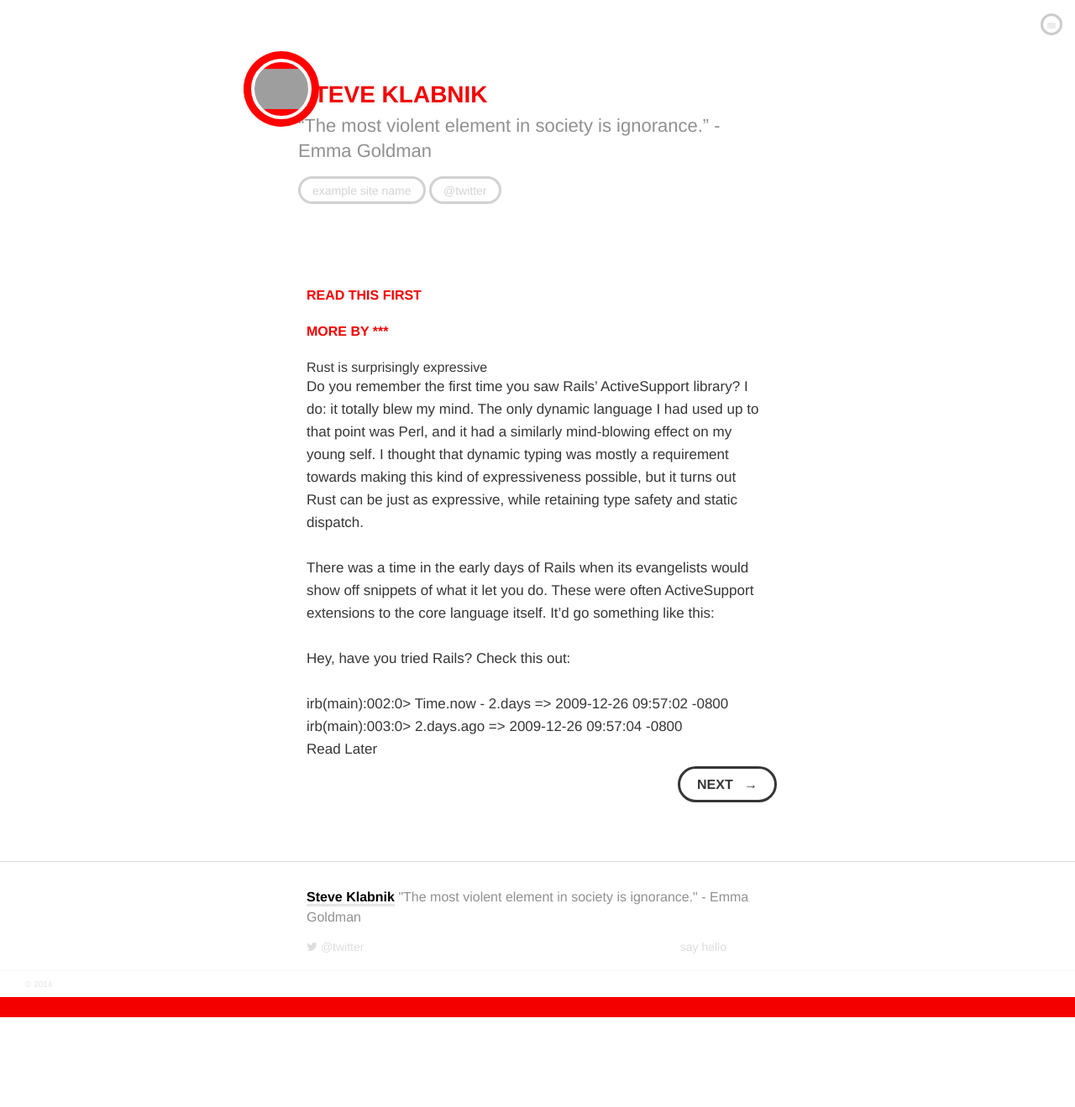
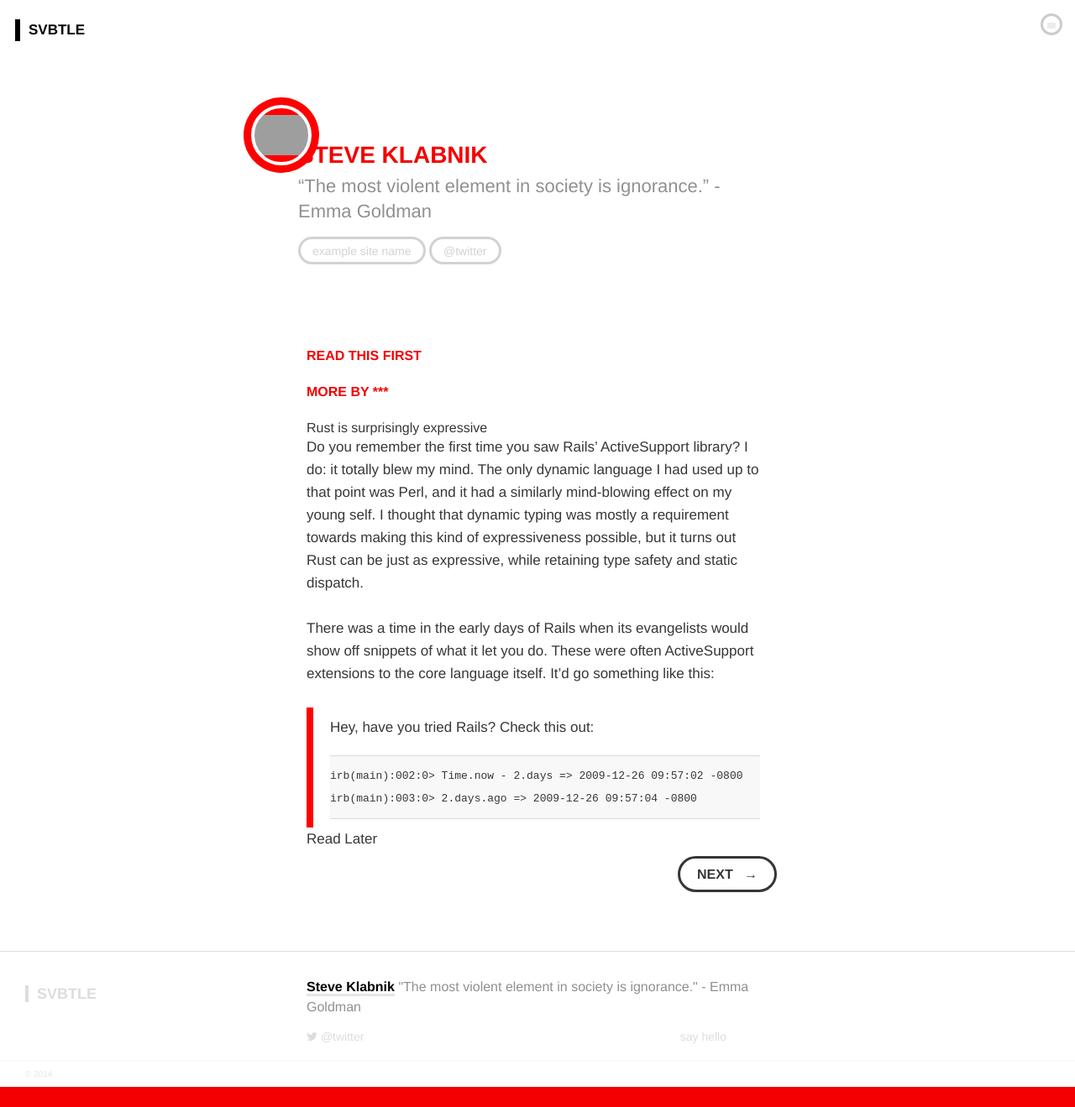
Before and after one commit to orlando/svbtle-jekyll, a Jekyll site: the page built from _posts/2013-9-03-rust-is-surprisingly-expressive.markdown, in a window 1280 px wide. Shown: the whole page at 84% size. Built offline with Jekyll 4.4.1, drawn with Linux system fonts in a browser that asks for light colours; nearby versions of some CDN libraries; Markdown is read by kramdown in place of the engine named in the settings; before the commit the page ends 1212 px from its top, so only the background shows below that; grey boxes are pictures that could not be loaded.

Commit message:
Logo SVBTLE for main view

```diff
--- a/_layouts/base.html
+++ b/_layouts/base.html
@@ -40,6 +40,10 @@
   <body style="zoom: 1;">
     <div class="main-container">
 
+      <a href="https://svbtle.com" class="home_logotype_link">
+        <h1>Svbtle</h1>
+      </a>
+
       <div class="header-container">
         <header class="main-header">
           <figure class="avatar">
@@ -72,6 +76,10 @@
       </nav>
 
       <div class="line"></div>
+
+      <div class="foot_logo">
+        <a href="https://svbtle.com"><span>Svbtle</span></a>
+      </div>
 
       <div class="foot_userbar">
         <a href="#" class="bottom_tagline">
--- a/_posts/2013-9-03-rust-is-surprisingly-expressive.markdown
+++ b/_posts/2013-9-03-rust-is-surprisingly-expressive.markdown
@@ -14,11 +14,9 @@ There was a time in the early days of Rails when its evangelists would show off
 
 <br>
 
-Hey, have you tried Rails? Check this out:
+> Hey, have you tried Rails? Check this out:
 
-<br>
-
-> irb(main):002:0> Time.now - 2.days
+> <code>irb(main):002:0> Time.now - 2.days
 > => 2009-12-26 09:57:02 -0800
 > irb(main):003:0> 2.days.ago
-> => 2009-12-26 09:57:04 -0800
+> => 2009-12-26 09:57:04 -0800</code>
--- a/assets/stylesheets/styles.css
+++ b/assets/stylesheets/styles.css
@@ -56,7 +56,7 @@ figure {
   width: 90px;
   float: left;
   left: 250px;
-  top: 45px;
+  top: 100px;
   position: absolute;
 }
 
@@ -72,6 +72,50 @@ figure.avatar a {
   background-size: 100%;
   top: 9px;
   margin: 0 auto;
+}
+
+.home_logotype_link {
+  padding-top: 23px;
+  padding-left: 18px;
+  padding-right: 18px;
+  padding-bottom: 23px;
+  display: inline-block;
+  transition-property: all;
+  transition-duration: .5s;
+  -webkit-transition-timing-function: cubic-bezier(0.165,0.630,0.140,0.820);
+  -moz-transition-timing-function: cubic-bezier(0.165,0.630,0.140,0.820);
+  -ms-transition-timing-function: cubic-bezier(0.165,0.630,0.140,0.820);
+  -o-transition-timing-function: cubic-bezier(0.165,0.630,0.140,0.820);
+  transition-timing-function: cubic-bezier(0.165,0.630,0.140,0.820);
+}
+
+.home_logotype_link:hover h1{
+  color: #000;
+  border-left: 6px solid #000;
+  opacity: 1;
+}
+
+.home_logotype_link h1 {
+  position: relative;
+  font-size: 17px;
+  line-height: 26px;
+  font-weight: 900;
+  margin: 0;
+  padding: 0;
+  display: block;
+  text-align: left;
+  padding-left: 10px;
+  text-transform: uppercase;
+  transition-property: all;
+  transition-duration: .5s;
+  -webkit-transition-timing-function: cubic-bezier(0.165,0.630,0.140,0.820);
+  -moz-transition-timing-function: cubic-bezier(0.165,0.630,0.140,0.820);
+  -ms-transition-timing-function: cubic-bezier(0.165,0.630,0.140,0.820);
+  -o-transition-timing-function: cubic-bezier(0.165,0.630,0.140,0.820);
+  transition-timing-function: cubic-bezier(0.165,0.630,0.140,0.820);
+  opacity: .4;
+  z-index: 0;
+  color: #e3e3e3;
 }
 
 /* Main Header */
@@ -200,6 +244,30 @@ article:nth-child(3)::before,
 
 .post {
   color: #373737;
+}
+
+.post blockquote {
+  border-left: 8px solid red;
+  padding-left: 10px;
+}
+
+.post blockquote p {
+  padding: 10px;
+}
+
+.post code {
+  background-color: rgb(248, 248, 248);
+  border: 1px solid rgba(144, 144, 144, .3);
+  display: block;
+  font-size: 13px;
+  margin-right: 0;
+  padding: 10px 0;
+  width: auto;
+  border-left: 0;
+  border-right: 0;
+  margin: 0 auto;
+  max-width: 550px;
+  overflow: auto;
 }
 
 article:nth-child(2) .title {
@@ -494,6 +562,27 @@ p.notify {
 }
 
 /*footer*/
+
+.foot_logo {
+  display: block;
+  float: left;
+  width: 150px;
+}
+
+.foot_logo span {
+  text-transform: uppercase;
+  font-weight: 900;
+  color: #ddd;
+  letter-spacing: 0;
+  border-left: 4px solid #ddd;
+  display: block;
+  font-size: 18px;
+  line-height: 20px;
+  padding-left: 10px;
+  margin: 30px;
+  margin-top: 40px;
+}
+
 .foot_userbar {
   display: block;
   padding-top: 30px;
@@ -547,7 +636,6 @@ p.notify {
 .linkout.contact {
   float: right;
   padding-right: 40px;
-  font-weight: 400;
   margin-left: 0;
   padding-left: 0;
 }
```
